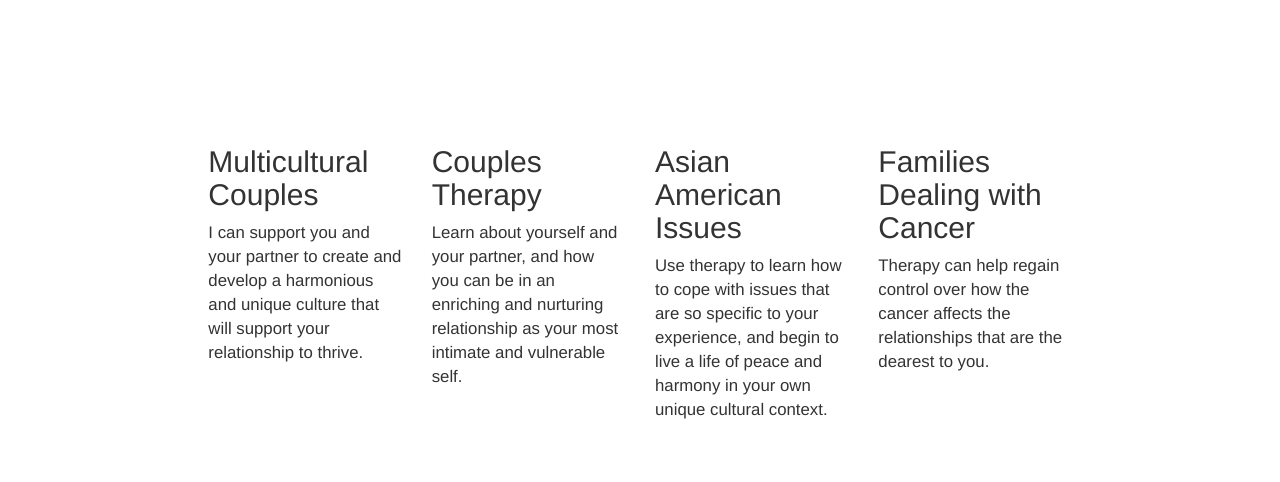
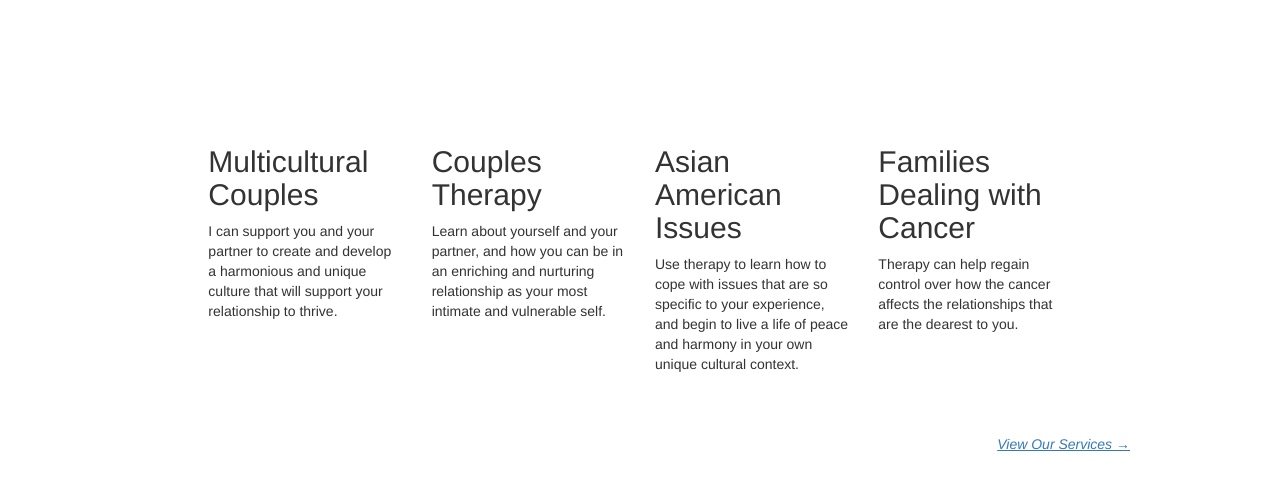
Before and after one commit to bklcross/Project3, a React (Create React App) app in the folder client/: page / in a window 1280 px wide. Shown: the part 680-1162 px from the top of the page. Built offline with nearby package versions, Linux system fonts and the light colour scheme.

Commit message:
style change

```diff
--- a/client/public/index.html
+++ b/client/public/index.html
@@ -27,9 +27,9 @@
       You need to enable JavaScript to run this app.
     </noscript>
     <div id="root"></div>
-÷   <link href="https://maxcdn.bootstrapcdn.com/bootstrap/3.3.7/css/bootstrap.min.css" rel="stylesheet" />
     <link rel="stylesheet" href="https://use.fontawesome.com/releases/v5.0.10/css/all.css" integrity="sha384-+d0P83n9kaQMCwj8F4RJB66tzIwOKmrdb46+porD/OvrJ+37WqIM7UoBtwHO6Nlg" crossorigin="anonymous">
     <link rel="stylesheet" href="https://maxcdn.bootstrapcdn.com/font-awesome/4.6.1/css/font-awesome.min.css">
+    ÷   <link href="https://maxcdn.bootstrapcdn.com/bootstrap/3.3.7/css/bootstrap.min.css" rel="stylesheet" />
     <script src="https://cdnjs.cloudflare.com/ajax/libs/wow/1.1.2/wow.min.js"></script>
     <!--
       This HTML file is a template.
--- a/client/src/components/ServiceSummary/SummaryRow.css
+++ b/client/src/components/ServiceSummary/SummaryRow.css
@@ -3,16 +3,18 @@
 .row {
     /* display: flex !important; */
     justify-content: center !important;
+    margin: 0 auto;
 }
 
 #serviceSummary {
     margin-bottom: 20px;
-    font-size: 120%;
+    font-size: 100%;
+    overflow: hidden;
 }
 
 #summary123 {
-    margin-left: 3px;
-    margin-right: 3px;
+    /* margin-left: 3px;
+    margin-right: 3px; */
 }
 
 /*---make a basic box ---*/
--- a/client/src/components/homeContact/HomeContact.css
+++ b/client/src/components/homeContact/HomeContact.css
@@ -1,5 +1,5 @@
 #homeContactBackground {
-    background-image: url("https://images.unsplash.com/photo-1504619292958-4e71f3feec17?ixlib=rb-0.3.5&ixid=eyJhcHBfaWQiOjEyMDd9&s=fb049f04640e58dcffa5ac8527bf9240&auto=format&fit=crop&w=1500&q=80");
+    background-image: url("https://images.unsplash.com/reserve/NV0eHnNkQDHA21GC3BAJ_Paris%20Louvr.jpg?ixlib=rb-0.3.5&s=bb1c3493d07ba4a0ed5ec6e0b4321f0f&auto=format&fit=crop&w=1500&q=80");
     background-repeat: repeat-x;
     height: 300px;
     width: 100%;
```
